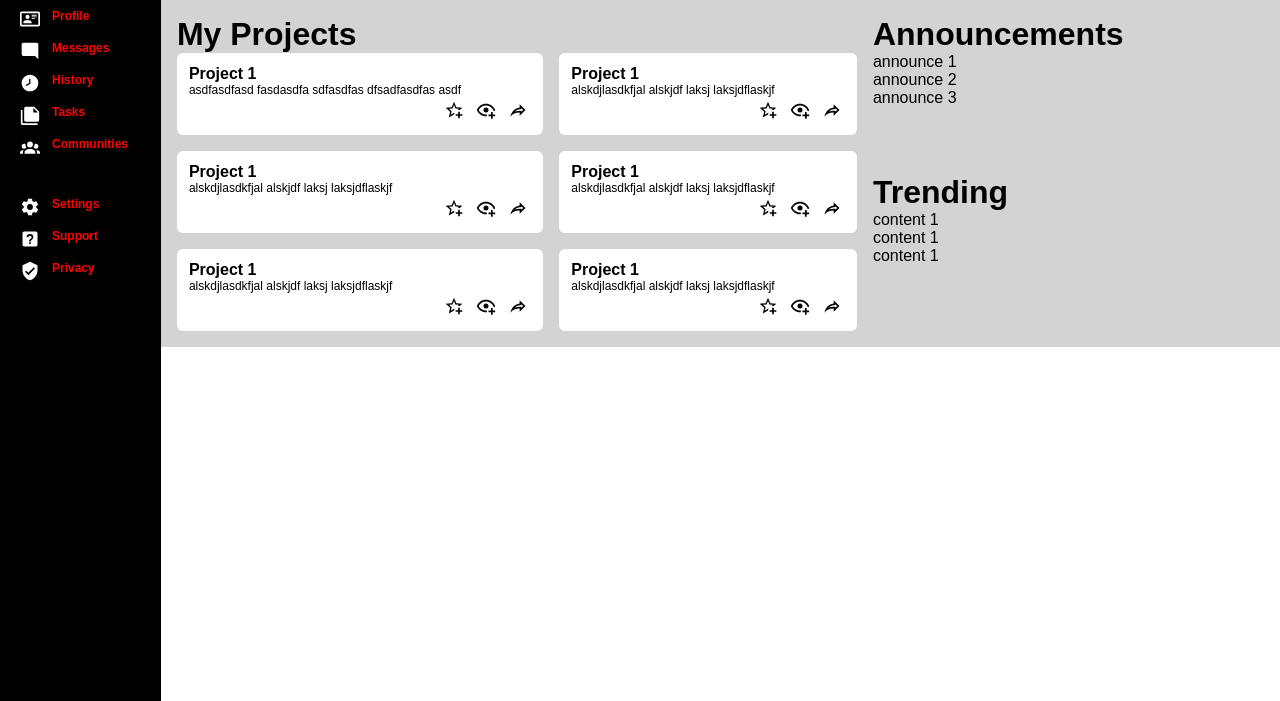
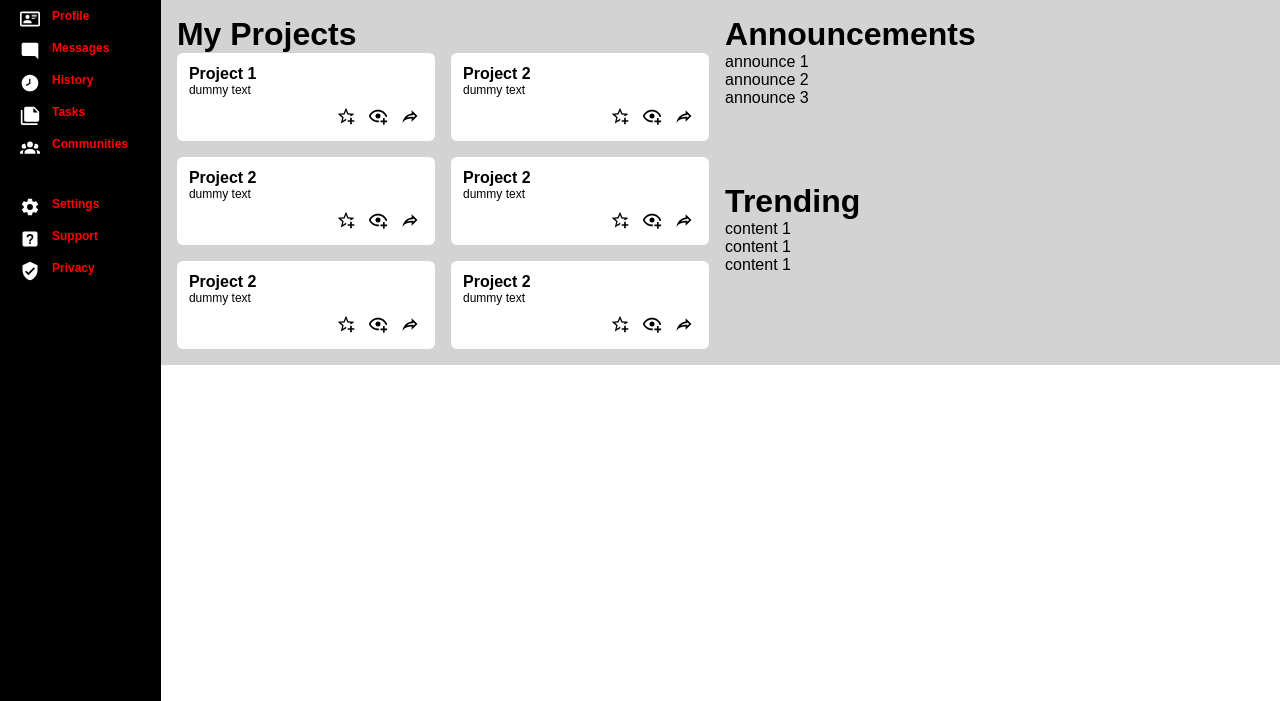
Before and after one commit to SakolkiatNr/admin-dashboard, a plain HTML site: page index.html in a window 1280 px wide. Shown: the part 99-800 px from the top of the page. Drawn offline with Linux system fonts and the light colour scheme.

Commit message:
Adjust project content grid layout

```diff
--- a/index.html
+++ b/index.html
@@ -85,60 +85,79 @@
 
                 <h1 class="content-header">My Projects</h1>
                 <div class="project-contents">
+
                     <div class="project-card">
-                        <h1 class="project-name">Project 1</h1>
-                        <p class="project-desc">asdfasdfasd fasdasdfa sdfasdfas dfsadfasdfas asdf</p>
+                        <div class="project-details">
+                            <h1 class="project-name">Project 1</h1>
+                            <p class="project-desc">dummy text</p>
+                        </div>
                         <div class="project-icons">
                             <svg xmlns="http://www.w3.org/2000/svg" viewBox="0 0 24 24"><title>star-plus-outline</title><path d="M5.8 21L7.4 14L2 9.2L9.2 8.6L12 2L14.8 8.6L22 9.2L18.8 12H18C17.3 12 16.6 12.1 15.9 12.4L18.1 10.5L13.7 10.1L12 6.1L10.3 10.1L5.9 10.5L9.2 13.4L8.2 17.7L12 15.4L12.5 15.7C12.3 16.2 12.1 16.8 12.1 17.3L5.8 21M17 14V17H14V19H17V22H19V19H22V17H19V14H17Z" /></svg>
                             <svg xmlns="http://www.w3.org/2000/svg" viewBox="0 0 24 24"><title>eye-plus-outline</title><path d="M12,4.5C7,4.5 2.73,7.61 1,12C2.73,16.39 7,19.5 12,19.5C12.36,19.5 12.72,19.5 13.08,19.45C13.03,19.13 13,18.82 13,18.5C13,18.14 13.04,17.78 13.1,17.42C12.74,17.46 12.37,17.5 12,17.5C8.24,17.5 4.83,15.36 3.18,12C4.83,8.64 8.24,6.5 12,6.5C15.76,6.5 19.17,8.64 20.82,12C20.7,12.24 20.56,12.45 20.43,12.68C21.09,12.84 21.72,13.11 22.29,13.5C22.56,13 22.8,12.5 23,12C21.27,7.61 17,4.5 12,4.5M12,9A3,3 0 0,0 9,12A3,3 0 0,0 12,15A3,3 0 0,0 15,12A3,3 0 0,0 12,9M18,14.5V17.5H15V19.5H18V22.5H20V19.5H23V17.5H20V14.5H18Z" /></svg>
                             <svg xmlns="http://www.w3.org/2000/svg" viewBox="0 0 24 24"><title>share-outline</title><path d="M14,5V9C7,10 4,15 3,20C5.5,16.5 9,14.9 14,14.9V19L21,12L14,5M16,9.83L18.17,12L16,14.17V12.9H14C11.93,12.9 10.07,13.28 8.34,13.85C9.74,12.46 11.54,11.37 14.28,11L16,10.73V9.83Z" /></svg>
                         </div>
                     </div>
+
                     <div class="project-card">
-                        <h1 class="project-name">Project 1</h1>
-                        <p class="project-desc">alskdjlasdkfjal alskjdf laksj laksjdflaskjf</p>
+                        <div class="project-details">
+                            <h1 class="project-name">Project 2</h1>
+                            <p class="project-desc">dummy text</p>
+                        </div>
                         <div class="project-icons">
                             <svg xmlns="http://www.w3.org/2000/svg" viewBox="0 0 24 24"><title>star-plus-outline</title><path d="M5.8 21L7.4 14L2 9.2L9.2 8.6L12 2L14.8 8.6L22 9.2L18.8 12H18C17.3 12 16.6 12.1 15.9 12.4L18.1 10.5L13.7 10.1L12 6.1L10.3 10.1L5.9 10.5L9.2 13.4L8.2 17.7L12 15.4L12.5 15.7C12.3 16.2 12.1 16.8 12.1 17.3L5.8 21M17 14V17H14V19H17V22H19V19H22V17H19V14H17Z" /></svg>
                             <svg xmlns="http://www.w3.org/2000/svg" viewBox="0 0 24 24"><title>eye-plus-outline</title><path d="M12,4.5C7,4.5 2.73,7.61 1,12C2.73,16.39 7,19.5 12,19.5C12.36,19.5 12.72,19.5 13.08,19.45C13.03,19.13 13,18.82 13,18.5C13,18.14 13.04,17.78 13.1,17.42C12.74,17.46 12.37,17.5 12,17.5C8.24,17.5 4.83,15.36 3.18,12C4.83,8.64 8.24,6.5 12,6.5C15.76,6.5 19.17,8.64 20.82,12C20.7,12.24 20.56,12.45 20.43,12.68C21.09,12.84 21.72,13.11 22.29,13.5C22.56,13 22.8,12.5 23,12C21.27,7.61 17,4.5 12,4.5M12,9A3,3 0 0,0 9,12A3,3 0 0,0 12,15A3,3 0 0,0 15,12A3,3 0 0,0 12,9M18,14.5V17.5H15V19.5H18V22.5H20V19.5H23V17.5H20V14.5H18Z" /></svg>
                             <svg xmlns="http://www.w3.org/2000/svg" viewBox="0 0 24 24"><title>share-outline</title><path d="M14,5V9C7,10 4,15 3,20C5.5,16.5 9,14.9 14,14.9V19L21,12L14,5M16,9.83L18.17,12L16,14.17V12.9H14C11.93,12.9 10.07,13.28 8.34,13.85C9.74,12.46 11.54,11.37 14.28,11L16,10.73V9.83Z" /></svg>
                         </div>
                     </div>
+
                     <div class="project-card">
-                        <h1 class="project-name">Project 1</h1>
-                        <p class="project-desc">alskdjlasdkfjal alskjdf laksj laksjdflaskjf</p>
+                        <div class="project-details">
+                            <h1 class="project-name">Project 2</h1>
+                            <p class="project-desc">dummy text</p>
+                        </div>
                         <div class="project-icons">
                             <svg xmlns="http://www.w3.org/2000/svg" viewBox="0 0 24 24"><title>star-plus-outline</title><path d="M5.8 21L7.4 14L2 9.2L9.2 8.6L12 2L14.8 8.6L22 9.2L18.8 12H18C17.3 12 16.6 12.1 15.9 12.4L18.1 10.5L13.7 10.1L12 6.1L10.3 10.1L5.9 10.5L9.2 13.4L8.2 17.7L12 15.4L12.5 15.7C12.3 16.2 12.1 16.8 12.1 17.3L5.8 21M17 14V17H14V19H17V22H19V19H22V17H19V14H17Z" /></svg>
                             <svg xmlns="http://www.w3.org/2000/svg" viewBox="0 0 24 24"><title>eye-plus-outline</title><path d="M12,4.5C7,4.5 2.73,7.61 1,12C2.73,16.39 7,19.5 12,19.5C12.36,19.5 12.72,19.5 13.08,19.45C13.03,19.13 13,18.82 13,18.5C13,18.14 13.04,17.78 13.1,17.42C12.74,17.46 12.37,17.5 12,17.5C8.24,17.5 4.83,15.36 3.18,12C4.83,8.64 8.24,6.5 12,6.5C15.76,6.5 19.17,8.64 20.82,12C20.7,12.24 20.56,12.45 20.43,12.68C21.09,12.84 21.72,13.11 22.29,13.5C22.56,13 22.8,12.5 23,12C21.27,7.61 17,4.5 12,4.5M12,9A3,3 0 0,0 9,12A3,3 0 0,0 12,15A3,3 0 0,0 15,12A3,3 0 0,0 12,9M18,14.5V17.5H15V19.5H18V22.5H20V19.5H23V17.5H20V14.5H18Z" /></svg>
                             <svg xmlns="http://www.w3.org/2000/svg" viewBox="0 0 24 24"><title>share-outline</title><path d="M14,5V9C7,10 4,15 3,20C5.5,16.5 9,14.9 14,14.9V19L21,12L14,5M16,9.83L18.17,12L16,14.17V12.9H14C11.93,12.9 10.07,13.28 8.34,13.85C9.74,12.46 11.54,11.37 14.28,11L16,10.73V9.83Z" /></svg>
                         </div>
                     </div>
+
                     <div class="project-card">
-                        <h1 class="project-name">Project 1</h1>
-                        <p class="project-desc">alskdjlasdkfjal alskjdf laksj laksjdflaskjf</p>
+                        <div class="project-details">
+                            <h1 class="project-name">Project 2</h1>
+                            <p class="project-desc">dummy text</p>
+                        </div>
                         <div class="project-icons">
                             <svg xmlns="http://www.w3.org/2000/svg" viewBox="0 0 24 24"><title>star-plus-outline</title><path d="M5.8 21L7.4 14L2 9.2L9.2 8.6L12 2L14.8 8.6L22 9.2L18.8 12H18C17.3 12 16.6 12.1 15.9 12.4L18.1 10.5L13.7 10.1L12 6.1L10.3 10.1L5.9 10.5L9.2 13.4L8.2 17.7L12 15.4L12.5 15.7C12.3 16.2 12.1 16.8 12.1 17.3L5.8 21M17 14V17H14V19H17V22H19V19H22V17H19V14H17Z" /></svg>
                             <svg xmlns="http://www.w3.org/2000/svg" viewBox="0 0 24 24"><title>eye-plus-outline</title><path d="M12,4.5C7,4.5 2.73,7.61 1,12C2.73,16.39 7,19.5 12,19.5C12.36,19.5 12.72,19.5 13.08,19.45C13.03,19.13 13,18.82 13,18.5C13,18.14 13.04,17.78 13.1,17.42C12.74,17.46 12.37,17.5 12,17.5C8.24,17.5 4.83,15.36 3.18,12C4.83,8.64 8.24,6.5 12,6.5C15.76,6.5 19.17,8.64 20.82,12C20.7,12.24 20.56,12.45 20.43,12.68C21.09,12.84 21.72,13.11 22.29,13.5C22.56,13 22.8,12.5 23,12C21.27,7.61 17,4.5 12,4.5M12,9A3,3 0 0,0 9,12A3,3 0 0,0 12,15A3,3 0 0,0 15,12A3,3 0 0,0 12,9M18,14.5V17.5H15V19.5H18V22.5H20V19.5H23V17.5H20V14.5H18Z" /></svg>
                             <svg xmlns="http://www.w3.org/2000/svg" viewBox="0 0 24 24"><title>share-outline</title><path d="M14,5V9C7,10 4,15 3,20C5.5,16.5 9,14.9 14,14.9V19L21,12L14,5M16,9.83L18.17,12L16,14.17V12.9H14C11.93,12.9 10.07,13.28 8.34,13.85C9.74,12.46 11.54,11.37 14.28,11L16,10.73V9.83Z" /></svg>
                         </div>
                     </div>
+
                     <div class="project-card">
-                        <h1 class="project-name">Project 1</h1>
-                        <p class="project-desc">alskdjlasdkfjal alskjdf laksj laksjdflaskjf</p>
+                        <div class="project-details">
+                            <h1 class="project-name">Project 2</h1>
+                            <p class="project-desc">dummy text</p>
+                        </div>
                         <div class="project-icons">
                             <svg xmlns="http://www.w3.org/2000/svg" viewBox="0 0 24 24"><title>star-plus-outline</title><path d="M5.8 21L7.4 14L2 9.2L9.2 8.6L12 2L14.8 8.6L22 9.2L18.8 12H18C17.3 12 16.6 12.1 15.9 12.4L18.1 10.5L13.7 10.1L12 6.1L10.3 10.1L5.9 10.5L9.2 13.4L8.2 17.7L12 15.4L12.5 15.7C12.3 16.2 12.1 16.8 12.1 17.3L5.8 21M17 14V17H14V19H17V22H19V19H22V17H19V14H17Z" /></svg>
                             <svg xmlns="http://www.w3.org/2000/svg" viewBox="0 0 24 24"><title>eye-plus-outline</title><path d="M12,4.5C7,4.5 2.73,7.61 1,12C2.73,16.39 7,19.5 12,19.5C12.36,19.5 12.72,19.5 13.08,19.45C13.03,19.13 13,18.82 13,18.5C13,18.14 13.04,17.78 13.1,17.42C12.74,17.46 12.37,17.5 12,17.5C8.24,17.5 4.83,15.36 3.18,12C4.83,8.64 8.24,6.5 12,6.5C15.76,6.5 19.17,8.64 20.82,12C20.7,12.24 20.56,12.45 20.43,12.68C21.09,12.84 21.72,13.11 22.29,13.5C22.56,13 22.8,12.5 23,12C21.27,7.61 17,4.5 12,4.5M12,9A3,3 0 0,0 9,12A3,3 0 0,0 12,15A3,3 0 0,0 15,12A3,3 0 0,0 12,9M18,14.5V17.5H15V19.5H18V22.5H20V19.5H23V17.5H20V14.5H18Z" /></svg>
                             <svg xmlns="http://www.w3.org/2000/svg" viewBox="0 0 24 24"><title>share-outline</title><path d="M14,5V9C7,10 4,15 3,20C5.5,16.5 9,14.9 14,14.9V19L21,12L14,5M16,9.83L18.17,12L16,14.17V12.9H14C11.93,12.9 10.07,13.28 8.34,13.85C9.74,12.46 11.54,11.37 14.28,11L16,10.73V9.83Z" /></svg>
                         </div>
                     </div>
+
                     <div class="project-card">
-                        <h1 class="project-name">Project 1</h1>
-                        <p class="project-desc">alskdjlasdkfjal alskjdf laksj laksjdflaskjf</p>
+                        <div class="project-details">
+                            <h1 class="project-name">Project 2</h1>
+                            <p class="project-desc">dummy text</p>
+                        </div>
                         <div class="project-icons">
                             <svg xmlns="http://www.w3.org/2000/svg" viewBox="0 0 24 24"><title>star-plus-outline</title><path d="M5.8 21L7.4 14L2 9.2L9.2 8.6L12 2L14.8 8.6L22 9.2L18.8 12H18C17.3 12 16.6 12.1 15.9 12.4L18.1 10.5L13.7 10.1L12 6.1L10.3 10.1L5.9 10.5L9.2 13.4L8.2 17.7L12 15.4L12.5 15.7C12.3 16.2 12.1 16.8 12.1 17.3L5.8 21M17 14V17H14V19H17V22H19V19H22V17H19V14H17Z" /></svg>
                             <svg xmlns="http://www.w3.org/2000/svg" viewBox="0 0 24 24"><title>eye-plus-outline</title><path d="M12,4.5C7,4.5 2.73,7.61 1,12C2.73,16.39 7,19.5 12,19.5C12.36,19.5 12.72,19.5 13.08,19.45C13.03,19.13 13,18.82 13,18.5C13,18.14 13.04,17.78 13.1,17.42C12.74,17.46 12.37,17.5 12,17.5C8.24,17.5 4.83,15.36 3.18,12C4.83,8.64 8.24,6.5 12,6.5C15.76,6.5 19.17,8.64 20.82,12C20.7,12.24 20.56,12.45 20.43,12.68C21.09,12.84 21.72,13.11 22.29,13.5C22.56,13 22.8,12.5 23,12C21.27,7.61 17,4.5 12,4.5M12,9A3,3 0 0,0 9,12A3,3 0 0,0 12,15A3,3 0 0,0 15,12A3,3 0 0,0 12,9M18,14.5V17.5H15V19.5H18V22.5H20V19.5H23V17.5H20V14.5H18Z" /></svg>
                             <svg xmlns="http://www.w3.org/2000/svg" viewBox="0 0 24 24"><title>share-outline</title><path d="M14,5V9C7,10 4,15 3,20C5.5,16.5 9,14.9 14,14.9V19L21,12L14,5M16,9.83L18.17,12L16,14.17V12.9H14C11.93,12.9 10.07,13.28 8.34,13.85C9.74,12.46 11.54,11.37 14.28,11L16,10.73V9.83Z" /></svg>
                         </div>
                     </div>
+
 
 
                 </div>
--- a/style.css
+++ b/style.css
@@ -183,7 +183,15 @@ body {
     background-color: var(--bg-clr2);
     border-radius: 6px;
     padding: 12px;
+
+    display: flex;
+    flex-direction: column;
+    justify-content: space-between;
+
+    gap: 6px;
 }
+
+
 
 .project-name {
     font-size: 16px;
```
